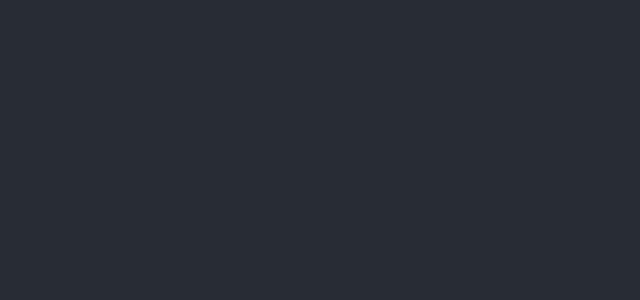
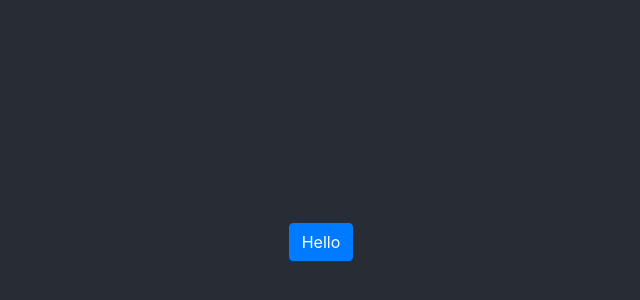
Before and after one commit to Exercise-D010/Database, a React (Create React App) app: page / in a window 1280 px wide. Shown: the part 158-458 px from the top of the page, without its empty margins (319-959 px from the left). Built offline with nearby package versions, Linux system fonts and the light colour scheme.

Commit message:
Sua File 01

```diff
--- a/package.json
+++ b/package.json
@@ -3,6 +3,7 @@
   "version": "0.1.0",
   "private": true,
   "dependencies": {
+    "bootstrap": "^4.3.1",
     "react": "^16.9.0",
     "react-dom": "^16.9.0",
     "react-scripts": "3.1.1"
--- a/src/App.js
+++ b/src/App.js
@@ -6,7 +6,7 @@
   return (
     <div className="App">
       <header className="App-header">
-
+        <div className="btn btn-primary">Hello</div>
       </header>
     </div>
   );
--- a/src/index.js
+++ b/src/index.js
@@ -3,6 +3,7 @@
 import './index.css';
 import Aaa from './App';
 import * as serviceWorker from './serviceWorker';
+import 'bootstrap/dist/css/bootstrap.css';
 
 ReactDOM.render(<Aaa />, document.getElementById('root'));
 
```
